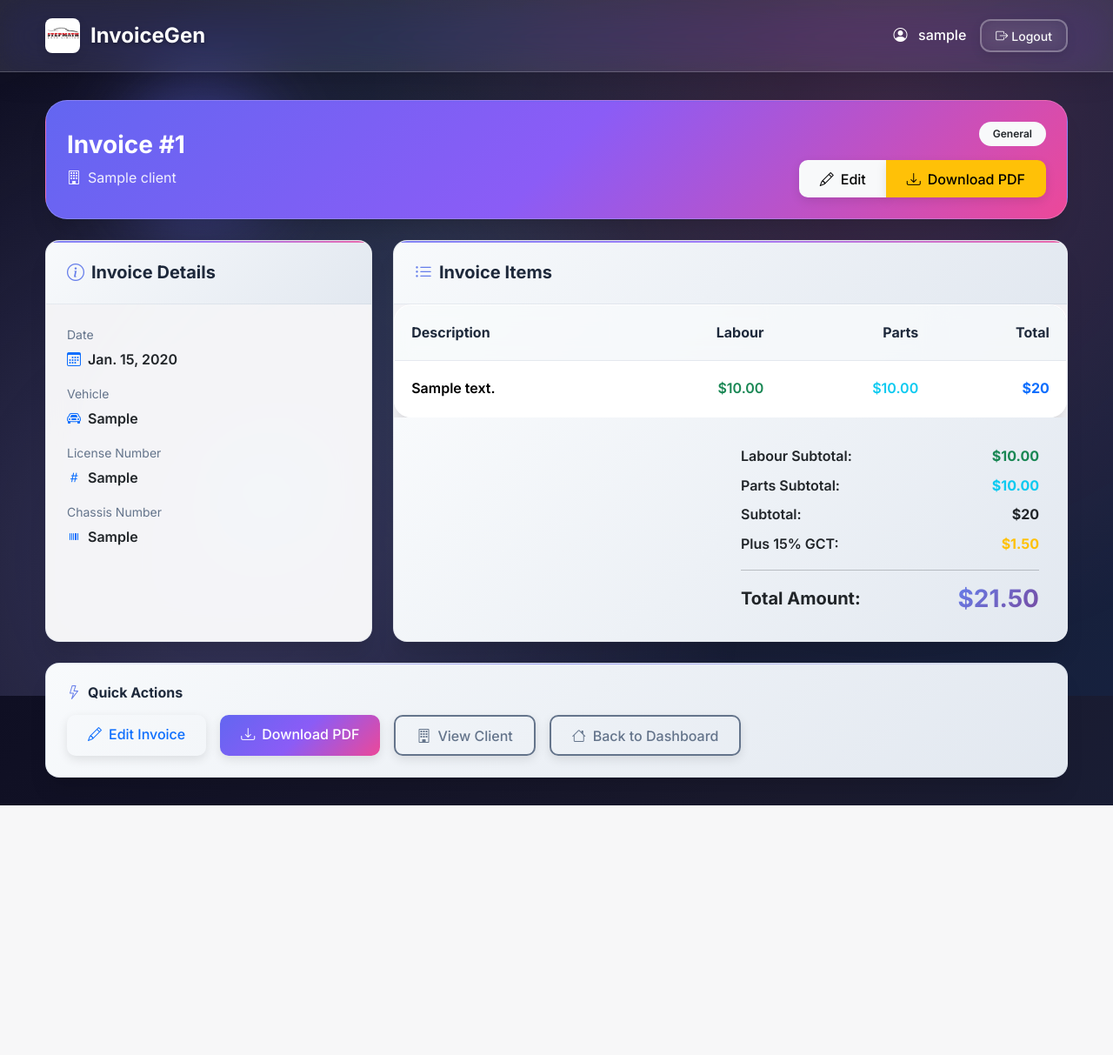
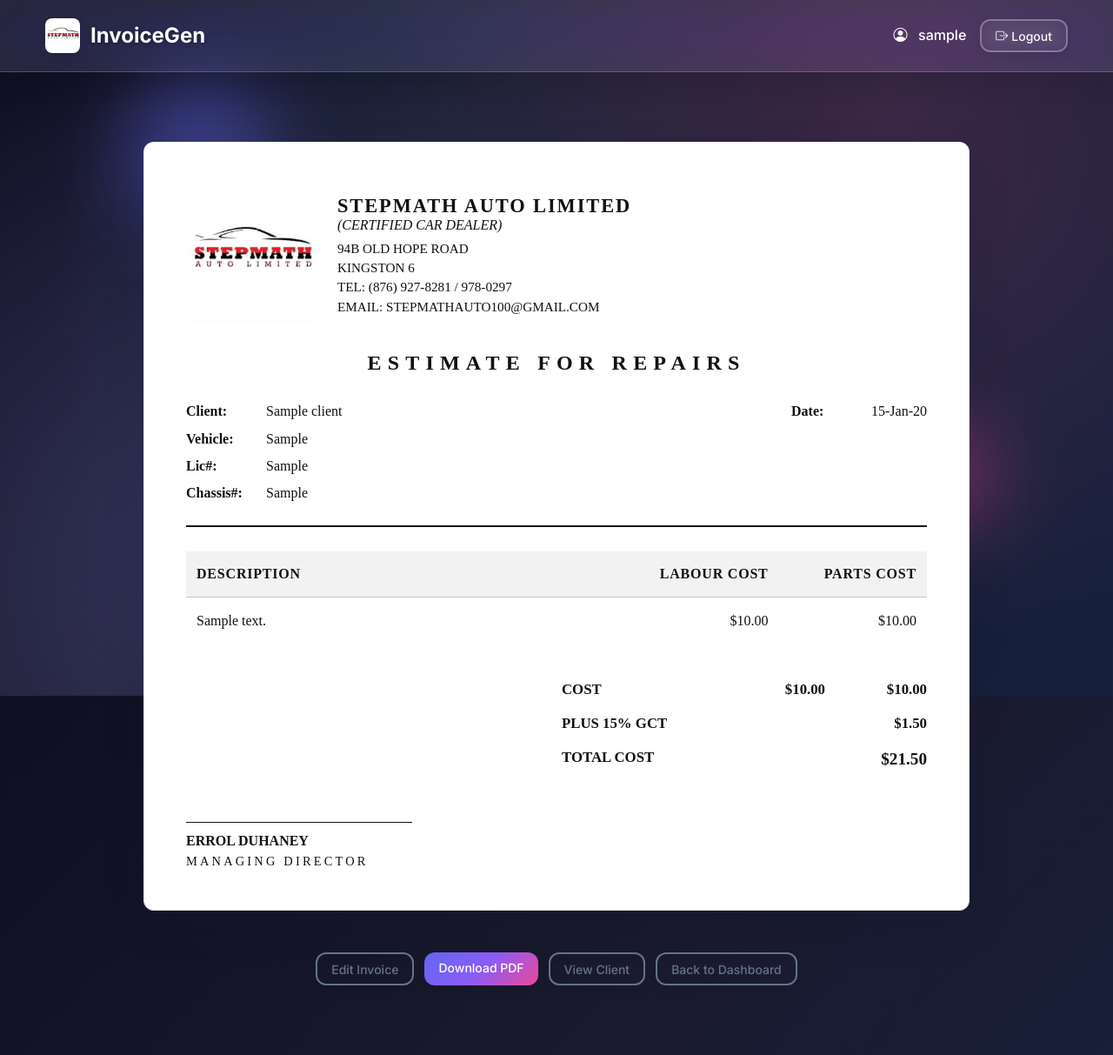
Before and after one commit to liamdatt/InvoiceGen, a Django app: page /invoices/1/ in a window 1280 px wide. Shown: the whole page at 87% size. Before the commit the page ends 926 px from the top, so only its background shows below. Run offline with Django 5.2, Linux system fonts and the light colour scheme; a user stored in the database is signed in; tables that the repository leaves empty hold one stand-in row (values such as "Sample post").

Commit message:
Restyle invoice detail template to match repair estimate

```diff
--- a/templates/invoices/detail.html
+++ b/templates/invoices/detail.html
@@ -1,186 +1,313 @@
 {% extends 'base.html' %}
+{% load static %}
 {% block content %}
-<!-- Header Section -->
-<div class="row mb-4">
-  <div class="col-12">
-    <div class="card" style="background: var(--primary-gradient); color: white; border-radius: 25px; border: 1px solid rgba(255,255,255,0.2);">
-      <div class="card-body p-4">
-        <div class="d-flex justify-content-between align-items-center">
-          <div>
-            <h1 class="h3 fw-bold mb-2" style="color: white;">Invoice #{{ invoice.pk }}</h1>
-            <p class="mb-0" style="color: rgba(255,255,255,0.9);">
-              <i class="bi bi-building me-2"></i>{{ invoice.client.name }}
-            </p>
-          </div>
-          <div class="text-end">
-            <div class="mb-3">
-              <span class="badge bg-light text-dark px-3 py-2 rounded-pill fw-semibold">
-                {{ invoice.get_invoice_type_display }}
-              </span>
-            </div>
-            <div class="btn-group">
-              <a class="btn btn-light" href="{% url 'invoice_update' invoice.pk %}" style="border-radius: 10px 0 0 10px;">
-                <i class="bi bi-pencil me-2"></i>Edit
-              </a>
-              <a class="btn btn-warning" href="{% url 'invoice_pdf' invoice.pk %}" style="border-radius: 0 10px 10px 0;">
-                <i class="bi bi-download me-2"></i>Download PDF
-              </a>
+<div class="invoice-screen py-5">
+  <div class="invoice-paper">
+    <div class="invoice-header">
+      <div class="brand-block">
+        <img src="{% static 'logo.jpeg' %}" alt="Stepmath Auto Limited" class="brand-logo">
+        <div class="brand-text">
+          <div class="brand-name">STEPMATH AUTO LIMITED</div>
+          <div class="brand-meta">(Certified Car Dealer)</div>
+          <div>94b Old Hope Road</div>
+          <div>Kingston 6</div>
+          <div>Tel: (876) 927-8281 / 978-0297</div>
+          <div>Email: stepmathauto100@gmail.com</div>
         </div>
       </div>
+      <div class="estimate-title">ESTIMATE FOR REPAIRS</div>
     </div>
+
+    <div class="invoice-meta">
+      <div class="meta-col">
+        <div><span class="meta-label">Client:</span> {{ invoice.client.name }}</div>
+        <div><span class="meta-label">Vehicle:</span> {{ invoice.vehicle|default:"" }}</div>
+        <div><span class="meta-label">Lic#:</span> {{ invoice.lic_no|default:"" }}</div>
+        <div><span class="meta-label">Chassis#:</span> {{ invoice.chassis_no|default:"" }}</div>
       </div>
-    </div>
+      <div class="meta-col align-end">
+        <div><span class="meta-label">Date:</span> {{ invoice.date|date:"j-M-y" }}</div>
       </div>
     </div>
 
-<div class="row g-4">
-  <!-- Invoice Details -->
-  <div class="col-lg-4">
-    <div class="card h-100" style="border-radius: 16px;">
-      <div class="card-header" style="background: linear-gradient(135deg, #f8fafc 0%, #e2e8f0 100%); border-radius: 16px 16px 0 0 !important;">
-        <h5 class="mb-0 fw-bold">
-          <i class="bi bi-info-circle me-2" style="color: #667eea;"></i>Invoice Details
-        </h5>
+    <div class="divider"></div>
+
+    <table class="items-table">
+      <thead>
+        <tr>
+          <th class="description">Description</th>
+          <th class="labour">Labour Cost</th>
+          <th class="parts">Parts Cost</th>
+        </tr>
+      </thead>
+      <tbody>
+        {% if invoice.items.all %}
+          {% for it in invoice.items.all %}
+            <tr>
+              <td class="description">{{ it.description }}</td>
+              <td class="labour">${{ it.labour_cost|floatformat:2 }}</td>
+              <td class="parts">${{ it.parts_cost|floatformat:2 }}</td>
+            </tr>
+          {% endfor %}
+        {% else %}
+          <tr>
+            <td class="description" colspan="3">No invoice items have been added yet.</td>
+          </tr>
+        {% endif %}
+      </tbody>
+    </table>
+
+    <div class="totals">
+      <div class="totals-row">
+        <span>Cost</span>
+        <span class="amount">${{ invoice.labour_subtotal|floatformat:2 }}</span>
+        <span class="amount">${{ invoice.parts_subtotal|floatformat:2 }}</span>
       </div>
-      <div class="card-body p-4">
-        <div class="mb-3">
-          <div class="small text-muted mb-1">Date</div>
-          <div class="fw-semibold">
-            <i class="bi bi-calendar3 me-2 text-primary"></i>{{ invoice.date }}
+      <div class="totals-row">
+        <span>Plus 15% GCT</span>
+        <span></span>
+        <span class="amount">${{ invoice.gct|floatformat:2 }}</span>
       </div>
-        </div>
-        <div class="mb-3">
-          <div class="small text-muted mb-1">Vehicle</div>
-          <div class="fw-semibold">
-            <i class="bi bi-car-front me-2 text-primary"></i>{{ invoice.vehicle|default:"—" }}
-          </div>
-        </div>
-        <div class="mb-3">
-          <div class="small text-muted mb-1">License Number</div>
-          <div class="fw-semibold">
-            <i class="bi bi-hash me-2 text-primary"></i>{{ invoice.lic_no|default:"—" }}
-          </div>
-        </div>
-        <div class="mb-0">
-          <div class="small text-muted mb-1">Chassis Number</div>
-          <div class="fw-semibold">
-            <i class="bi bi-upc me-2 text-primary"></i>{{ invoice.chassis_no|default:"—" }}
-          </div>
-        </div>
-      </div>
+      <div class="totals-row grand-total">
+        <span>Total Cost</span>
+        <span></span>
+        <span class="amount">${{ invoice.total|floatformat:2 }}</span>
       </div>
     </div>
 
-  <!-- Items and Totals -->
-  <div class="col-lg-8">
-    <div class="card" style="border-radius: 16px;">
-      <div class="card-header" style="background: linear-gradient(135deg, #f8fafc 0%, #e2e8f0 100%); border-radius: 16px 16px 0 0 !important;">
-        <h5 class="mb-0 fw-bold">
-          <i class="bi bi-list-ul me-2" style="color: #667eea;"></i>Invoice Items
-        </h5>
-      </div>
-      <div class="card-body p-0">
-        {% if invoice.items.all %}
-          <div class="table-responsive">
-            <table class="table table-hover mb-0">
-              <thead style="background: linear-gradient(135deg, #f8fafc 0%, #e2e8f0 100%);">
-                <tr>
-                  <th class="border-0 fw-bold" style="padding: 1.2rem;">Description</th>
-                  <th class="border-0 fw-bold text-end" style="padding: 1.2rem;">Labour</th>
-                  <th class="border-0 fw-bold text-end" style="padding: 1.2rem;">Parts</th>
-                  <th class="border-0 fw-bold text-end" style="padding: 1.2rem;">Total</th>
-                </tr>
-              </thead>
-              <tbody>
-                {% for it in invoice.items.all %}
-                  <tr style="transition: all 0.3s ease;">
-                    <td style="padding: 1.2rem; border-bottom: 1px solid #f3f4f6;">
-                      <div class="fw-semibold">{{ it.description }}</div>
-                    </td>
-                    <td class="text-end" style="padding: 1.2rem; border-bottom: 1px solid #f3f4f6;">
-                      <span class="fw-semibold text-success">${{ it.labour_cost }}</span>
-                    </td>
-                    <td class="text-end" style="padding: 1.2rem; border-bottom: 1px solid #f3f4f6;">
-                      <span class="fw-semibold text-info">${{ it.parts_cost }}</span>
-                    </td>
-                    <td class="text-end" style="padding: 1.2rem; border-bottom: 1px solid #f3f4f6;">
-                      <span class="fw-bold text-primary">${{ it.labour_cost|add:it.parts_cost }}</span>
-                    </td>
-                  </tr>
-                {% endfor %}
-              </tbody>
-            </table>
-          </div>
-
-          <!-- Totals Section -->
-          <div style="background: linear-gradient(135deg, #f8fafc 0%, #e2e8f0 100%); padding: 2rem; border-radius: 0 0 16px 16px;">
-            <div class="row">
-              <div class="col-md-6 offset-md-6">
-                <div class="d-flex justify-content-between align-items-center mb-2">
-                  <span class="fw-semibold">Labour Subtotal:</span>
-                  <span class="fw-bold text-success">${{ invoice.labour_subtotal }}</span>
-                </div>
-                <div class="d-flex justify-content-between align-items-center mb-2">
-                  <span class="fw-semibold">Parts Subtotal:</span>
-                  <span class="fw-bold text-info">${{ invoice.parts_subtotal }}</span>
-                </div>
-                <div class="d-flex justify-content-between align-items-center mb-2">
-                  <span class="fw-semibold">Subtotal:</span>
-                  <span class="fw-bold">${{ invoice.labour_subtotal|add:invoice.parts_subtotal }}</span>
-                </div>
-                <div class="d-flex justify-content-between align-items-center mb-3">
-                  <span class="fw-semibold">Plus 15% GCT:</span>
-                  <span class="fw-bold text-warning">${{ invoice.gct }}</span>
-                </div>
-                <hr style="margin: 1rem 0;">
-                <div class="d-flex justify-content-between align-items-center">
-                  <span class="h5 fw-bold mb-0">Total Amount:</span>
-                  <span class="h4 fw-bold mb-0" style="background: linear-gradient(135deg, #667eea 0%, #764ba2 100%); -webkit-background-clip: text; -webkit-text-fill-color: transparent; background-clip: text;">
-                    ${{ invoice.total }}
-                  </span>
-                </div>
-              </div>
-            </div>
-          </div>
-        {% else %}
-          <div class="text-center py-5">
-            <i class="bi bi-inbox" style="font-size: 4rem; color: #e5e7eb; margin-bottom: 1rem;"></i>
-            <h6 class="text-muted">No items added yet</h6>
-            <p class="text-muted small">Add items to this invoice to calculate totals</p>
-            <a class="btn btn-primary" href="{% url 'invoice_update' invoice.pk %}" style="border-radius: 10px;">
-              <i class="bi bi-plus me-2"></i>Add Items
-            </a>
-          </div>
-        {% endif %}
-      </div>
-    </div>
+    <div class="signature-block">
+      <div class="signature-line"></div>
+      <div class="signature-name">ERROL DUHANEY</div>
+      <div class="signature-title">MANAGING DIRECTOR</div>
     </div>
   </div>
 
-<!-- Action Buttons -->
-<div class="row mt-4">
-  <div class="col-12">
-    <div class="card" style="border-radius: 16px; background: linear-gradient(135deg, #f8fafc 0%, #e2e8f0 100%);">
-      <div class="card-body p-4">
-        <h6 class="fw-bold mb-3">
-          <i class="bi bi-lightning me-2" style="color: #667eea;"></i>Quick Actions
-        </h6>
-        <div class="d-flex gap-3 flex-wrap">
-          <a href="{% url 'invoice_update' invoice.pk %}" class="btn btn-outline-primary" style="border-radius: 10px;">
-            <i class="bi bi-pencil me-2"></i>Edit Invoice
-          </a>
-          <a href="{% url 'invoice_pdf' invoice.pk %}" class="btn btn-primary" style="border-radius: 10px;">
-            <i class="bi bi-download me-2"></i>Download PDF
-          </a>
-          <a href="{% url 'clients_detail' invoice.client.pk %}" class="btn btn-outline-secondary" style="border-radius: 10px;">
-            <i class="bi bi-building me-2"></i>View Client
-          </a>
-          <a href="{% url 'dashboard' %}" class="btn btn-outline-secondary" style="border-radius: 10px;">
-            <i class="bi bi-house me-2"></i>Back to Dashboard
-          </a>
+  <div class="actions mt-4">
+    <a href="{% url 'invoice_update' invoice.pk %}" class="btn btn-outline-secondary btn-sm">Edit Invoice</a>
+    <a href="{% url 'invoice_pdf' invoice.pk %}" class="btn btn-primary btn-sm">Download PDF</a>
+    <a href="{% url 'clients_detail' invoice.client.pk %}" class="btn btn-outline-secondary btn-sm">View Client</a>
+    <a href="{% url 'dashboard' %}" class="btn btn-outline-secondary btn-sm">Back to Dashboard</a>
   </div>
 </div>
-    </div>
-  </div>
-</div>
+
+<style>
+  .invoice-screen {
+    display: flex;
+    flex-direction: column;
+    align-items: center;
+    gap: 1.5rem;
+  }
+
+  .invoice-paper {
+    background: #ffffff;
+    color: #111111;
+    width: min(950px, 100%);
+    padding: 3.5rem 3rem 2.75rem;
+    border: 1px solid rgba(0, 0, 0, 0.08);
+    border-radius: 12px;
+    box-shadow: 0 18px 45px rgba(15, 23, 42, 0.18);
+    font-family: 'Times New Roman', serif;
+  }
+
+  .invoice-header {
+    display: flex;
+    flex-direction: column;
+    gap: 1.75rem;
+    text-transform: uppercase;
+    align-items: center;
+  }
+
+  .brand-block {
+    display: flex;
+    width: 100%;
+    gap: 1.5rem;
+    align-items: center;
+  }
+
+  .brand-logo {
+    width: 150px;
+    height: auto;
+    object-fit: contain;
+  }
+
+  .brand-text {
+    font-size: 0.95rem;
+    line-height: 1.4rem;
+  }
+
+  .brand-name {
+    font-weight: 700;
+    font-size: 1.4rem;
+    letter-spacing: 0.12rem;
+  }
+
+  .brand-meta {
+    font-size: 1rem;
+    font-style: italic;
+    margin-bottom: 0.25rem;
+  }
+
+  .estimate-title {
+    font-weight: 700;
+    letter-spacing: 0.45rem;
+    font-size: 1.5rem;
+    text-align: center;
+  }
+
+  .invoice-meta {
+    display: flex;
+    justify-content: space-between;
+    margin-top: 1.5rem;
+    font-size: 1rem;
+    gap: 2rem;
+  }
+
+  .meta-col {
+    display: flex;
+    flex-direction: column;
+    gap: 0.35rem;
+  }
+
+  .meta-label {
+    display: inline-block;
+    min-width: 5.5rem;
+    font-weight: 700;
+  }
+
+  .align-end {
+    align-items: flex-end;
+  }
+
+  .divider {
+    height: 2px;
+    width: 100%;
+    background: #111111;
+    margin: 1.5rem 0 1.75rem;
+  }
+
+  .items-table {
+    width: 100%;
+    border-collapse: collapse;
+    font-size: 1rem;
+  }
+
+  .items-table th,
+  .items-table td {
+    padding: 0.85rem 0.75rem;
+    border-bottom: 1px solid rgba(17, 17, 17, 0.2);
+  }
+
+  .items-table th {
+    text-transform: uppercase;
+    font-weight: 700;
+    text-align: left;
+    background: rgba(17, 17, 17, 0.05);
+    letter-spacing: 0.05rem;
+  }
+
+  .items-table td.description {
+    width: 60%;
+  }
+
+  .items-table td.labour,
+  .items-table td.parts,
+  .items-table th.labour,
+  .items-table th.parts {
+    width: 20%;
+    text-align: right;
+  }
+
+  .items-table tbody tr:last-child td {
+    border-bottom: none;
+  }
+
+  .totals {
+    margin-top: 2.5rem;
+    display: flex;
+    flex-direction: column;
+    gap: 0.75rem;
+    align-items: flex-end;
+    font-size: 1.05rem;
+  }
+
+  .totals-row {
+    display: grid;
+    grid-template-columns: 1.2fr 0.6fr 0.6fr;
+    gap: 1.5rem;
+    width: min(420px, 100%);
+    text-transform: uppercase;
+  }
+
+  .totals-row span:first-child {
+    font-weight: 700;
+  }
+
+  .totals-row .amount {
+    text-align: right;
+    font-weight: 600;
+  }
+
+  .grand-total .amount {
+    font-size: 1.2rem;
+    font-weight: 700;
+  }
+
+  .signature-block {
+    margin-top: 3.5rem;
+    text-align: left;
+  }
+
+  .signature-line {
+    width: 260px;
+    height: 1px;
+    background: #111111;
+    margin-bottom: 0.5rem;
+  }
+
+  .signature-name {
+    font-weight: 700;
+  }
+
+  .signature-title {
+    letter-spacing: 0.2rem;
+    font-size: 0.9rem;
+  }
+
+  .actions {
+    display: flex;
+    flex-wrap: wrap;
+    gap: 0.75rem;
+    justify-content: center;
+  }
+
+  @media (max-width: 768px) {
+    .invoice-paper {
+      padding: 2.5rem 1.5rem;
+    }
+
+    .brand-block {
+      flex-direction: column;
+      align-items: flex-start;
+    }
+
+    .invoice-meta {
+      flex-direction: column;
+      gap: 0.75rem;
+    }
+
+    .align-end {
+      align-items: flex-start;
+    }
+
+    .estimate-title {
+      font-size: 1.25rem;
+      letter-spacing: 0.3rem;
+    }
+
+    .totals-row {
+      grid-template-columns: 1fr 0.6fr 0.6fr;
+      width: 100%;
+    }
+  }
+</style>
 {% endblock %}
```
Lines whose indentation alone changed are shown as unchanged.
